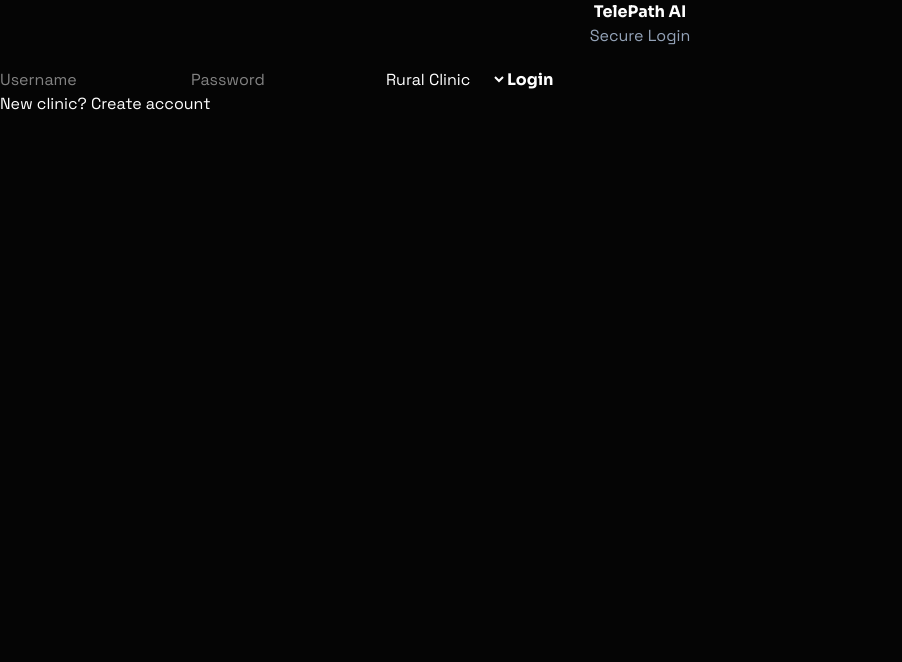
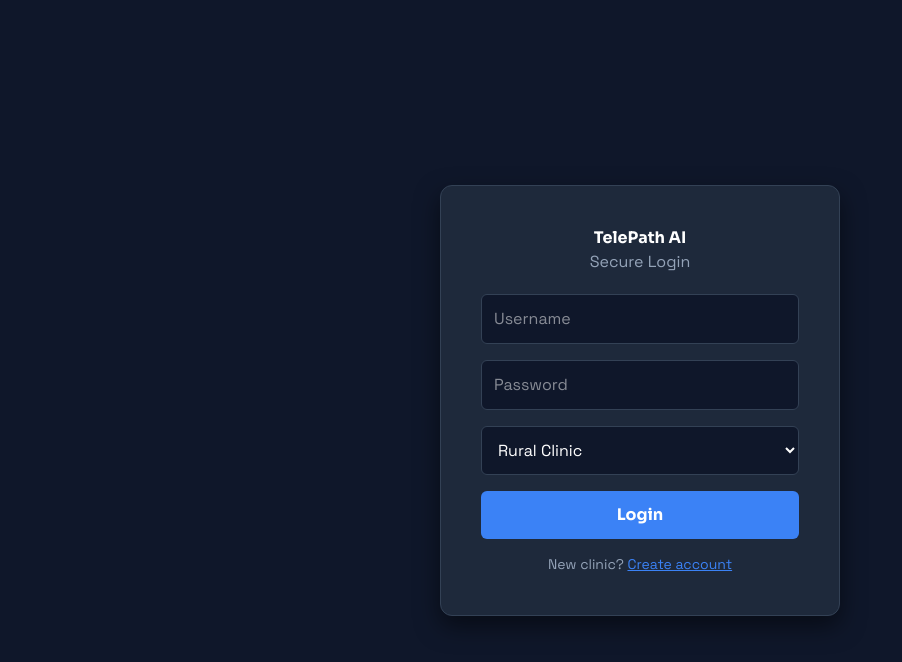
Before and after one commit to PutluruSashidharReddy/telepathology-capstone, a React (Vite) app in the folder frontend/: page / in a window 1280 px wide. Shown: the top 662 px of the page, without its empty margins (0-902 px from the left). Built offline with nearby package versions, Linux system fonts and the light colour scheme.

Commit message:
edit app.css

```diff
--- a/frontend/src/App.css
+++ b/frontend/src/App.css
@@ -1,285 +1,238 @@
-.calculator-shell {
-  background:
-    radial-gradient(circle at 10% 20%, rgba(251, 191, 36, 0.24), transparent 30rem),
-    radial-gradient(circle at 90% 12%, rgba(20, 184, 166, 0.22), transparent 28rem),
-    linear-gradient(145deg, #11100e 0%, #18130c 42%, #050505 100%);
-  position: relative;
+/* --- CENTER LOGIN PAGE --- */
+.login-container {
+  min-height: 100vh;
+  width: 100vw;
+  display: flex;
+  align-items: center;
+  justify-content: center;
+  background-color: #0f172a; /* Match body bg */
+  position: absolute;
+  top: 0;
+  left: 0;
 }
 
-.calculator-shell::before {
-  background-image:
-    linear-gradient(rgba(255, 255, 255, 0.04) 1px, transparent 1px),
-    linear-gradient(90deg, rgba(255, 255, 255, 0.04) 1px, transparent 1px);
-  background-size: 42px 42px;
-  content: '';
-  inset: 0;
-  mask-image: radial-gradient(circle at center, black, transparent 78%);
-  position: absolute;
+.login-box {
+  background: #1e293b;
+  padding: 2.5rem;
+  border-radius: 12px;
+  width: 100%;
+  max-width: 400px;
+  box-shadow: 0 10px 25px rgba(0,0,0,0.5);
+  border: 1px solid #334155;
 }
 
-.aurora {
-  border-radius: 999px;
-  filter: blur(28px);
-  opacity: 0.7;
-  position: absolute;
-  transform: translate3d(0, 0, 0);
+/* ... keep existing styles for inputs/buttons below ... */
+.login-input {
+  width: 100%;
+  padding: 12px;
+  margin-bottom: 1rem;
+  background: #0f172a;
+  border: 1px solid #334155;
+  color: white;
+  border-radius: 6px;
+  box-sizing: border-box;
 }
 
-.aurora-one {
-  animation: floatOne 11s ease-in-out infinite;
-  background: #f59e0b;
-  height: 16rem;
-  left: 6%;
-  top: 12%;
-  width: 16rem;
+.login-select {
+  width: 100%;
+  padding: 12px;
+  margin-bottom: 1rem;
+  background: #0f172a;
+  border: 1px solid #334155;
+  color: white;
+  border-radius: 6px;
+  box-sizing: border-box;
 }
 
-.aurora-two {
-  animation: floatTwo 13s ease-in-out infinite;
-  background: #14b8a6;
-  height: 20rem;
-  right: 8%;
-  top: 18%;
-  width: 20rem;
+.primary-btn {
+  width: 100%;
+  padding: 12px;
+  background: #3b82f6;
+  color: white;
+  border: none;
+  border-radius: 6px;
+  font-weight: bold;
+  cursor: pointer;
+  transition: opacity 0.2s;
+}
+.primary-btn:hover { opacity: 0.9; }
+
+.link-text {
+  text-align: center;
+  margin-top: 15px;
+  font-size: 14px;
+  color: #94a3b8;
+}
+.link-text span {
+  color: #3b82f6;
+  cursor: pointer;
+  text-decoration: underline;
 }
 
-.aurora-three {
-  animation: floatThree 15s ease-in-out infinite;
-  background: #ef4444;
-  bottom: 8%;
-  height: 14rem;
-  left: 42%;
-  width: 14rem;
+/* --- DASHBOARD STYLES --- */
+.container {
+  max-width: 1200px;
+  margin: 0 auto;
+  padding: 2rem;
+}
+.dashboard-grid {
+  display: grid;
+  grid-template-columns: 1fr 2fr;
+  gap: 2rem;
+}
+.card {
+  background: #1e293b;
+  padding: 1.5rem;
+  border-radius: 12px;
+  border: 1px solid #334155;
+  margin-bottom: 1.5rem;
+}
+.logs-panel {
+  height: 300px;
+  overflow-y: auto;
+  background: #0b1120;
+  padding: 1rem;
+  border-radius: 8px;
+  font-family: monospace;
+  font-size: 0.85rem;
+}
+.transfer-card {
+  background: #1e293b;
+  padding: 1.5rem;
+  border-radius: 12px;
+  margin-bottom: 1rem;
+  border-left: 5px solid #334155;
+}
+.transfer-card.High { border-left-color: #ef4444; }
+.transfer-card.Normal { border-left-color: #3b82f6; }
+.progress-track {
+  width: 100%;
+  height: 16px;
+  background: #334155;
+  border-radius: 8px;
+  overflow: hidden;
+  margin-top: 8px;
+}
+.progress-fill {
+  height: 100%;
+  transition: width 0.3s ease;
+}
+.fill-blue { background: #3b82f6; }
+.fill-red { background: #ef4444; }
+.fill-yellow { background: #eab308; }
+.net-controls { display: flex; gap: 10px; margin-top: 1rem; }
+.net-btn { flex: 1; padding: 8px; border: none; border-radius: 6px; background: #334155; color: #94a3b8; cursor: pointer; }
+.net-btn.active.good { background: #22c55e; color: white; }
+.net-btn.active.poor { background: #eab308; color: black; }
+.net-btn.active.critical { background: #ef4444; color: white; }
+
+/* --- CHAT OVERLAY STYLES --- */
+.chat-overlay {
+  position: fixed;
+  top: 0;
+  left: 0;
+  width: 100vw;
+  height: 100vh;
+  background-color: rgba(0, 0, 0, 0.7); /* Dark semi-transparent background */
+  backdrop-filter: blur(3px);
+  display: flex;
+  align-items: center;
+  justify-content: center;
+  z-index: 9999; /* Ensure it sits on top of everything */
 }
 
-.intro-panel {
-  animation: slideIn 700ms ease both;
+.chat-window {
+  width: 90%;
+  max-width: 450px;
+  height: 60vh;
+  background: #1e293b;
+  border-radius: 12px;
+  border: 1px solid #334155;
+  display: flex;
+  flex-direction: column;
+  box-shadow: 0 20px 25px -5px rgba(0, 0, 0, 0.5);
+  animation: popIn 0.3s ease-out;
 }
 
-.stat-card {
-  animation: riseIn 700ms ease both;
+@keyframes popIn {
+  from { transform: scale(0.9); opacity: 0; }
+  to { transform: scale(1); opacity: 1; }
 }
 
-.stat-card:nth-child(2) {
-  animation-delay: 100ms;
+.chat-header {
+  padding: 15px;
+  background: #0f172a;
+  border-bottom: 1px solid #334155;
+  display: flex;
+  justify-content: space-between;
+  align-items: center;
 }
 
-.stat-card:nth-child(3) {
-  animation-delay: 200ms;
+.chat-body {
+  flex: 1;
+  padding: 15px;
+  overflow-y: auto;
+  display: flex;
+  flex-direction: column;
+  gap: 10px;
+  background: #0b1120;
 }
 
-.calculator-card {
-  animation: cardIn 850ms cubic-bezier(0.2, 1, 0.2, 1) both;
+.chat-msg {
+  padding: 8px 12px;
+  border-radius: 8px;
+  max-width: 80%;
+  font-size: 14px;
+  line-height: 1.4;
+  word-wrap: break-word;
+}
+.chat-msg.mine {
+  align-self: flex-end;
+  background: #3b82f6;
+  color: white;
+  border-bottom-right-radius: 2px;
+}
+.chat-msg.theirs {
+  align-self: flex-start;
+  background: #334155;
+  color: #e2e8f0;
+  border-bottom-left-radius: 2px;
 }
 
-.calculator-card::before {
-  background: linear-gradient(135deg, rgba(255, 255, 255, 0.18), transparent 34%, rgba(251, 191, 36, 0.2));
-  border-radius: inherit;
-  content: '';
-  inset: 0;
-  opacity: 0.8;
-  pointer-events: none;
-  position: absolute;
+.chat-footer {
+  padding: 15px;
+  background: #0f172a;
+  border-top: 1px solid #334155;
+  display: flex;
+  gap: 10px;
 }
-
-.glow-ring {
-  animation: pulseRing 4s ease-in-out infinite;
-  background: conic-gradient(from 120deg, transparent, rgba(251, 191, 36, 0.9), rgba(20, 184, 166, 0.7), transparent);
-  border-radius: inherit;
-  filter: blur(18px);
-  inset: -1px;
-  opacity: 0.34;
-  position: absolute;
+.chat-footer input {
+  flex: 1;
+  padding: 10px;
+  background: #1e293b;
+  border: 1px solid #334155;
+  color: white;
+  border-radius: 6px;
+  outline: none;
 }
-
-.screen {
-  isolation: isolate;
+.chat-footer button {
+  padding: 10px 20px;
+  background: #22c55e;
+  color: white;
+  border: none;
+  border-radius: 6px;
+  cursor: pointer;
+  font-weight: bold;
 }
-
-.screen::after {
-  background: linear-gradient(120deg, transparent, rgba(255, 255, 255, 0.12), transparent);
-  content: '';
-  height: 140%;
-  left: -70%;
-  position: absolute;
-  top: -20%;
-  transform: rotate(16deg);
-  width: 45%;
-  z-index: -1;
-  animation: screenSweep 5s ease-in-out infinite;
+.chat-btn {
+  background: #475569;
+  color: white;
+  border: none;
+  padding: 4px 8px;
+  border-radius: 4px;
+  cursor: pointer;
+  font-size: 11px;
+  margin-left: 10px;
+  transition: background 0.2s;
 }
-
-.expression-display {
-  font-variant-numeric: tabular-nums;
-}
-
-.calc-key {
-  align-items: center;
-  background: linear-gradient(180deg, rgba(255, 255, 255, 0.12), rgba(255, 255, 255, 0.04));
-  border: 1px solid rgba(255, 255, 255, 0.12);
-  border-radius: 1.35rem;
-  box-shadow: inset 0 1px 0 rgba(255, 255, 255, 0.12), 0 12px 26px rgba(0, 0, 0, 0.28);
-  color: #fafaf9;
-  display: flex;
-  font-size: 1.15rem;
-  font-weight: 900;
-  height: clamp(3.35rem, 11vw, 4.25rem);
-  justify-content: center;
-  position: relative;
-  transition:
-    transform 180ms ease,
-    border-color 180ms ease,
-    background 180ms ease,
-    box-shadow 180ms ease;
-}
-
-.calc-key:hover {
-  border-color: rgba(251, 191, 36, 0.55);
-  box-shadow: inset 0 1px 0 rgba(255, 255, 255, 0.2), 0 16px 34px rgba(0, 0, 0, 0.36);
-  transform: translateY(-2px);
-}
-
-.calc-key:active {
-  transform: translateY(1px) scale(0.98);
-}
-
-.key-utility {
-  background: linear-gradient(180deg, rgba(120, 113, 108, 0.28), rgba(68, 64, 60, 0.18));
-  color: #fde68a;
-}
-
-.key-operator {
-  background: linear-gradient(180deg, rgba(20, 184, 166, 0.38), rgba(15, 118, 110, 0.18));
-  color: #ccfbf1;
-}
-
-.key-equals {
-  background: linear-gradient(135deg, #f59e0b, #f97316 55%, #ef4444);
-  color: #111827;
-}
-
-.history-scroll {
-  scrollbar-color: rgba(251, 191, 36, 0.55) rgba(255, 255, 255, 0.08);
-  scrollbar-width: thin;
-}
-
-.history-scroll::-webkit-scrollbar {
-  width: 5px;
-}
-
-.history-scroll::-webkit-scrollbar-track {
-  background: rgba(255, 255, 255, 0.08);
-  border-radius: 999px;
-}
-
-.history-scroll::-webkit-scrollbar-thumb {
-  background: rgba(251, 191, 36, 0.55);
-  border-radius: 999px;
-}
-
-@keyframes slideIn {
-  from {
-    opacity: 0;
-    transform: translateX(-28px);
-  }
-  to {
-    opacity: 1;
-    transform: translateX(0);
-  }
-}
-
-@keyframes riseIn {
-  from {
-    opacity: 0;
-    transform: translateY(18px);
-  }
-  to {
-    opacity: 1;
-    transform: translateY(0);
-  }
-}
-
-@keyframes cardIn {
-  from {
-    opacity: 0;
-    transform: perspective(900px) rotateX(12deg) rotateY(-14deg) translateY(28px);
-  }
-  to {
-    opacity: 1;
-    transform: perspective(900px) rotateX(0deg) rotateY(0deg) translateY(0);
-  }
-}
-
-@keyframes pulseRing {
-  0%,
-  100% {
-    opacity: 0.28;
-    transform: scale(0.98);
-  }
-  50% {
-    opacity: 0.48;
-    transform: scale(1.02);
-  }
-}
-
-@keyframes screenSweep {
-  0%,
-  45% {
-    transform: translateX(0) rotate(16deg);
-  }
-  70%,
-  100% {
-    transform: translateX(420%) rotate(16deg);
-  }
-}
-
-@keyframes floatOne {
-  0%,
-  100% {
-    transform: translate(0, 0) scale(1);
-  }
-  50% {
-    transform: translate(22px, 38px) scale(1.1);
-  }
-}
-
-@keyframes floatTwo {
-  0%,
-  100% {
-    transform: translate(0, 0) scale(1);
-  }
-  50% {
-    transform: translate(-28px, 24px) scale(0.92);
-  }
-}
-
-@keyframes floatThree {
-  0%,
-  100% {
-    transform: translate(0, 0) scale(0.95);
-  }
-  50% {
-    transform: translate(18px, -34px) scale(1.08);
-  }
-}
-
-@media (max-width: 640px) {
-  .calculator-shell::before {
-    background-size: 30px 30px;
-  }
-
-  .aurora {
-    opacity: 0.42;
-  }
-}
-
-@media (prefers-reduced-motion: reduce) {
-  *,
-  *::before,
-  *::after {
-    animation-duration: 1ms !important;
-    animation-iteration-count: 1 !important;
-    scroll-behavior: auto !important;
-    transition-duration: 1ms !important;
-  }
-}
+.chat-btn:hover { background: #3b82f6; }
```
